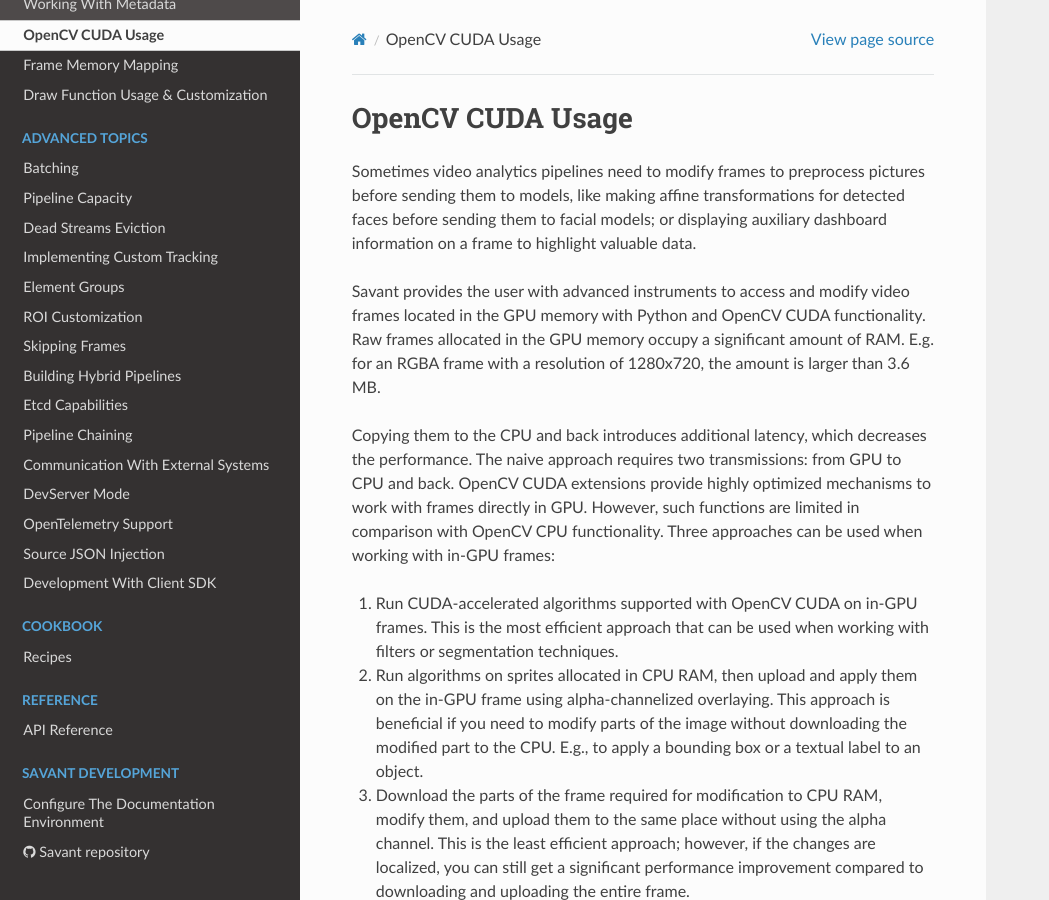
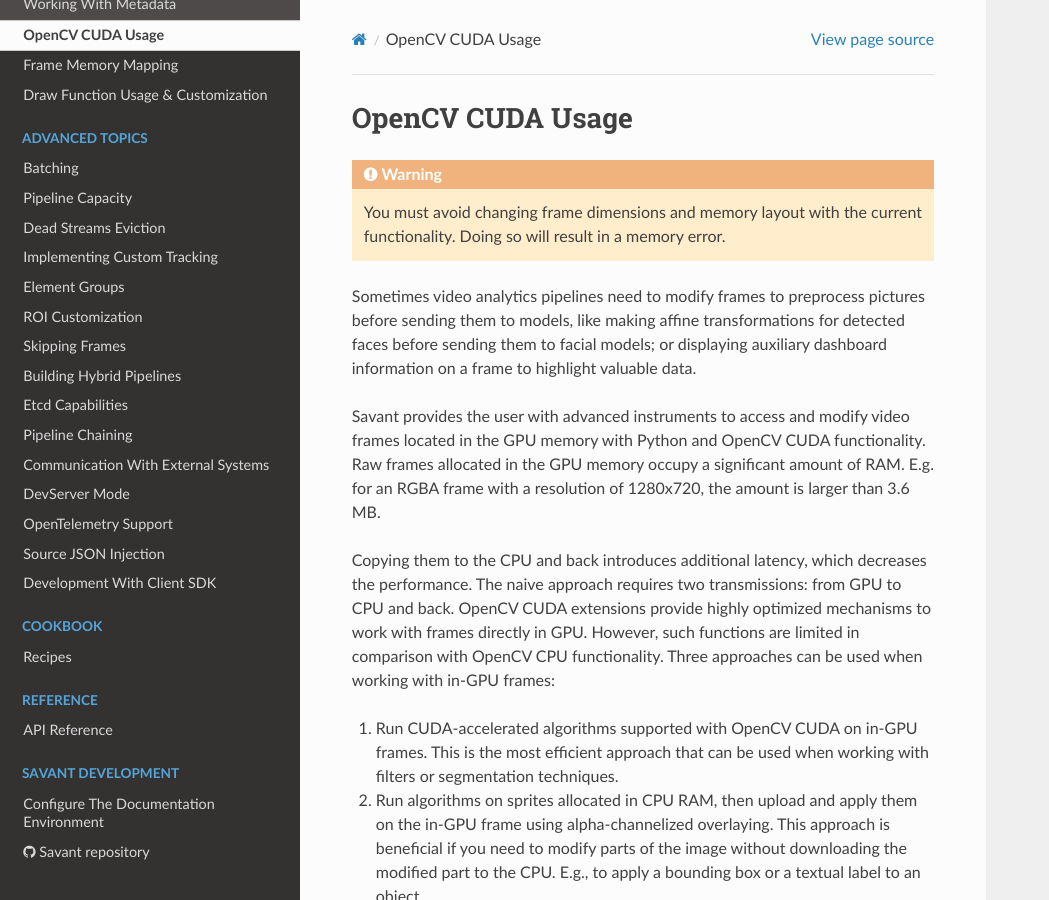
Before and after one commit to insight-platform/Savant, a Sphinx documentation site: the page built from docs/source/savant_101/80_opencv_cuda.rst, in a window 1280 px wide and 900 px high. Shown: the whole window, without its empty margins (0-1049 px from the left). Built offline with Sphinx 7.4.7 and the Read the Docs theme 2.0.0, drawn with Linux system fonts in a browser that asks for light colours; the version number could not be read and is left out.

Commit message:
textual fix

```diff
--- a/docs/source/savant_101/80_map.rst
+++ b/docs/source/savant_101/80_map.rst
@@ -1,9 +1,10 @@
 Frame Memory Mapping
 ====================
 
+.. warning::
+    You must avoid changing frame dimensions and memory layout with the current functionality. Doing so will result in a memory error.
+
 Frame Mapping is a method to access the frame data using NumPy. This approach can be less efficient than :doc:`technique <80_opencv_cuda>` based on OpenCV CUDA. However, it is beneficial if you need to process the whole frame on the CPU with NumPy-compatible tools. Remember that the whole RGBA frame will be copied to the CPU and back to the GPU, which is inefficient.
-
-.. warning:: You must avoid changing frame dimensions with the current functionality. Doing so will result in an error.
 
 The API to access the frame with NumPy is provided with the utility function ``get_nvds_buf_surface``:
 
--- a/docs/source/savant_101/80_opencv_cuda.rst
+++ b/docs/source/savant_101/80_opencv_cuda.rst
@@ -1,5 +1,8 @@
 OpenCV CUDA Usage
 =================
+
+.. warning::
+    You must avoid changing frame dimensions and memory layout with the current functionality. Doing so will result in a memory error.
 
 Sometimes video analytics pipelines need to modify frames to preprocess pictures before sending them to models, like making affine transformations for detected faces before sending them to facial models; or displaying auxiliary dashboard information on a frame to highlight valuable data.
 
```
